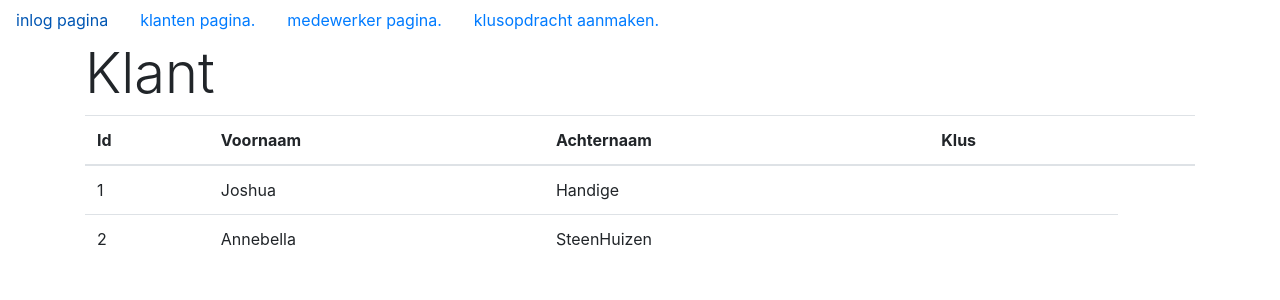
After one commit to jaredsac/HandigeMannen, a PHP site: page /klant_index.php in a window 1280 px wide. The commit adds this page. Shown: the top 300 px of the page. Run offline with PHP 8.4, Linux system fonts and the light colour scheme; data comes from the database, SQL or seed files in the repository.

Commit message:
acoount aanmaken

```diff
--- /dev/null
+++ b/klant_index.php
@@ -0,0 +1,41 @@
+<?php
+
+require 'database.php';
+
+$sql = "SELECT * FROM users";
+$statement = $db_conn->prepare($sql);
+$statement->execute();
+$database_gegevens = $statement->fetchAll(PDO::FETCH_ASSOC);
+
+?>
+
+<?php include 'header.php';?>
+<?php include 'menu.php';?>
+<body>
+<div class="container">
+<h4 class="display-4">Klant</h4>
+<table class="table">
+
+    <thead>
+        <tr>
+            <th>Id</th>
+            <th>Voornaam</th>
+            <th>Achternaam</th>
+            <th>Klus</th>
+            <th></th>
+        </tr>
+    </thead>
+    <tbody>
+        <?php foreach($database_gegevens as $item):?>
+            <tr>
+                <td><?php echo $item['ID']?></td>
+                <td><?php echo $item['VoorNaam']?></td>
+                <td><?php echo $item['AchterNaam']?></td>
+                <td>
+            </tr>
+        <?php endforeach;?>
+    </tbody>
+</table>
+</div>
+</body>
+</html>
--- /dev/null
+++ b/menu.php
@@ -0,0 +1,15 @@
+<ul class="nav">
+    <li class="nav-item">
+        <a class="nav-link" href="inlogscherm.php">inlog pagina</a>
+    </li>
+  <li class="nav-item">
+    <a class="nav-link" href="klant_index.php">klanten pagina.</a>
+  </li>
+  <li class="nav-item">
+    <a class="nav-link" href="medewerker_index.php">medewerker pagina.</a>
+  </li>
+  <li class="nav-item">
+    <a class="nav-link" href="klusOpdracht_index.php">klusopdracht aanmaken.</a>
+  </li>
+
+</ul>
```
Also changed, not shown: Inlogscherm.php (+6 -2 lines), account_create.php (added, +32 -0 lines).
